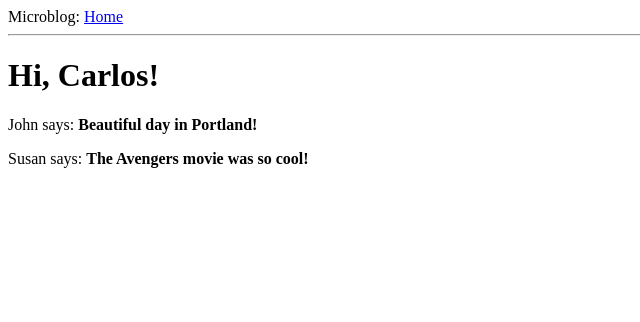
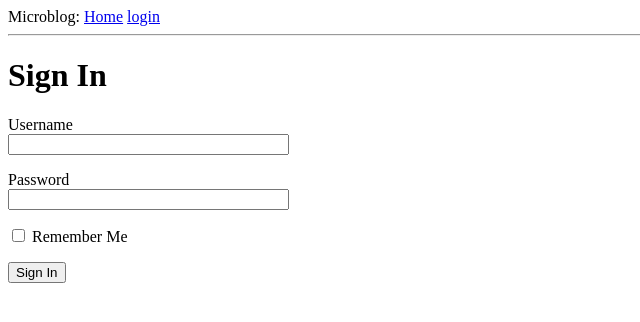
Before and after one commit to Carloz6/microblog, a Flask app: page / in a window 1280 px wide. Shown: the top 322 px of the page, without its empty margins (0-640 px from the left). Run offline with Flask 2, Linux system fonts and the light colour scheme.

Commit message:
Login Form Created

```diff
--- a/app/routes.py
+++ b/app/routes.py
@@ -1,7 +1,12 @@
 from flask import render_template
 from app import app
+from app.forms import LoginForm
 
 @app.route('/')
+@app.route('/login')
+def login():
+    form = LoginForm()
+    return render_template('login.html', title='Sign In', form=form)
 @app.route('/index')
 def index():
 	user = {'username': 'Carlos'}
--- a/app/templates/base.html
+++ b/app/templates/base.html
@@ -7,7 +7,11 @@
         {% endif %}
     </head>
     <body>
-        <div>Microblog: <a href="/index">Home</a></div>
+        <div>
+            Microblog:
+            <a href="/index">Home</a>
+            <a href="/login">login</a>
+        </div>
         <hr>
         {% block content %}{% endblock %}
     </body>
```
